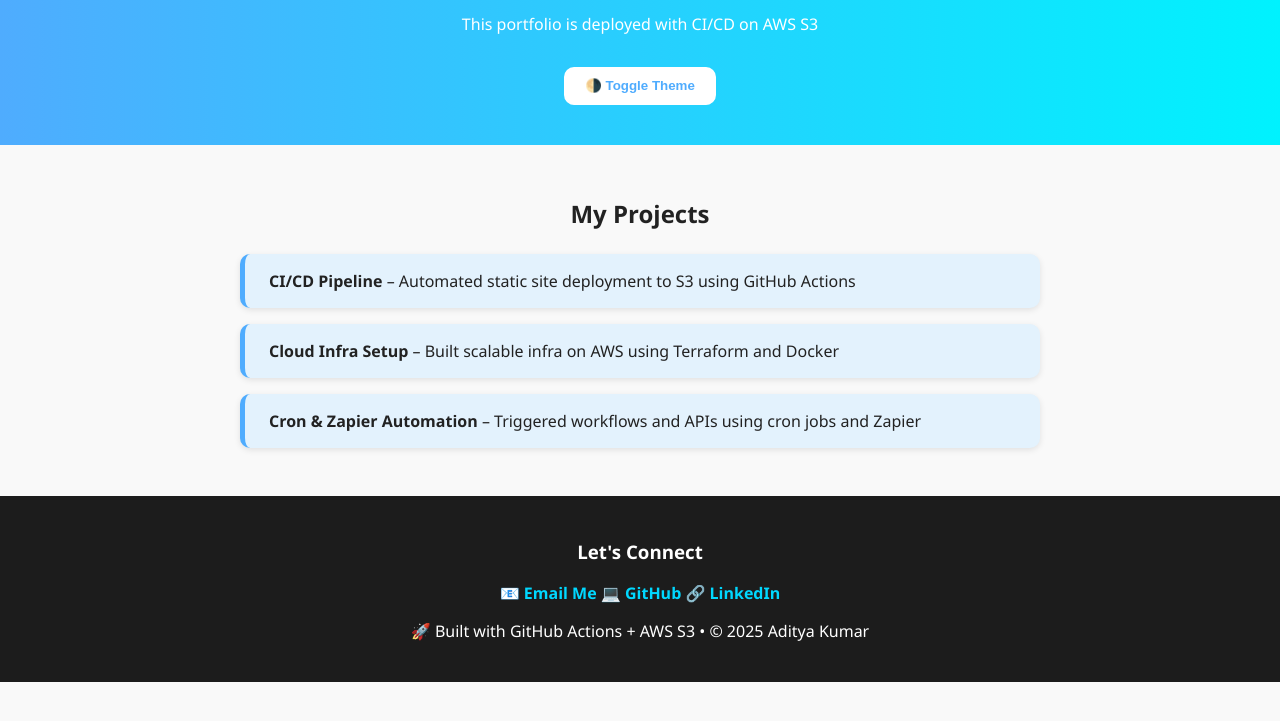
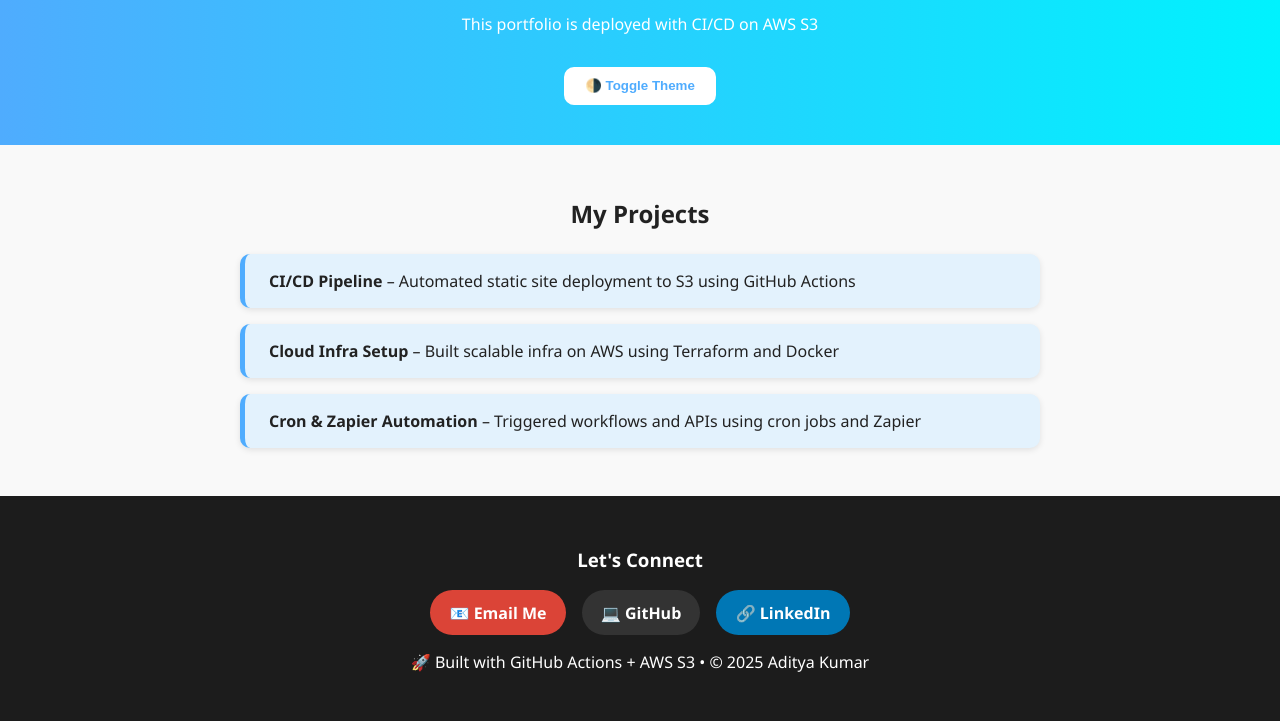
Before and after one commit to Aditya74773/AWS-repo, a plain HTML site: page Dummy-portfolio-code/index.html in a window 1280 px wide. Shown: the part 151-872 px from the top of the page. Before the commit the page ends 833 px from the top, so only its background shows below. Drawn offline with Linux system fonts and the light colour scheme; a script that the page names is missing.

Commit message:
Update style.css

```diff
--- a/Dummy-portfolio-code/style.css
+++ b/Dummy-portfolio-code/style.css
@@ -61,21 +61,45 @@ header .highlight {
   box-shadow: 0 2px 6px rgba(0,0,0,0.1);
 }
 
+/* Footer Styles */
 footer {
   background: #1c1c1c;
   color: #fff;
-  padding: 1.5rem;
+  padding: 2rem 1rem;
   text-align: center;
 }
 
-footer a {
-  color: #00d8ff;
-  text-decoration: none;
-  font-weight: bold;
+.footer-links {
+  display: flex;
+  justify-content: center;
+  flex-wrap: wrap;
+  gap: 1rem;
+  margin-bottom: 1rem;
 }
 
-footer a:hover {
-  text-decoration: underline;
+.footer-btn {
+  text-decoration: none;
+  padding: 0.7rem 1.2rem;
+  border-radius: 25px;
+  font-weight: bold;
+  color: white;
+  transition: all 0.3s ease;
+}
+
+.footer-btn.github {
+  background: #333;
+}
+
+.footer-btn.linkedin {
+  background: #0077b5;
+}
+
+.footer-btn.email {
+  background: #db4437;
+}
+
+.footer-btn:hover {
+  filter: brightness(1.15);
 }
 
 /* Dark mode styles */
```
